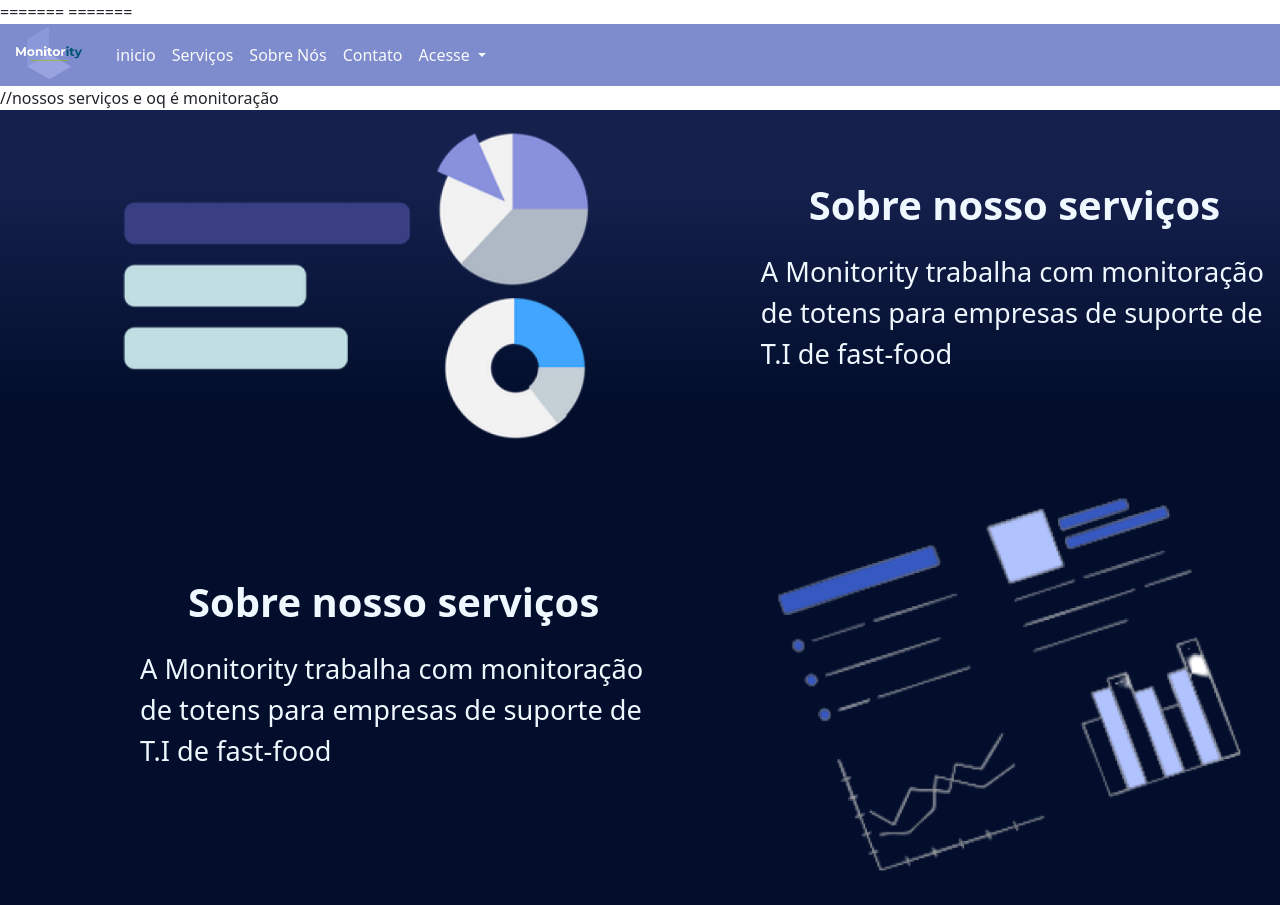
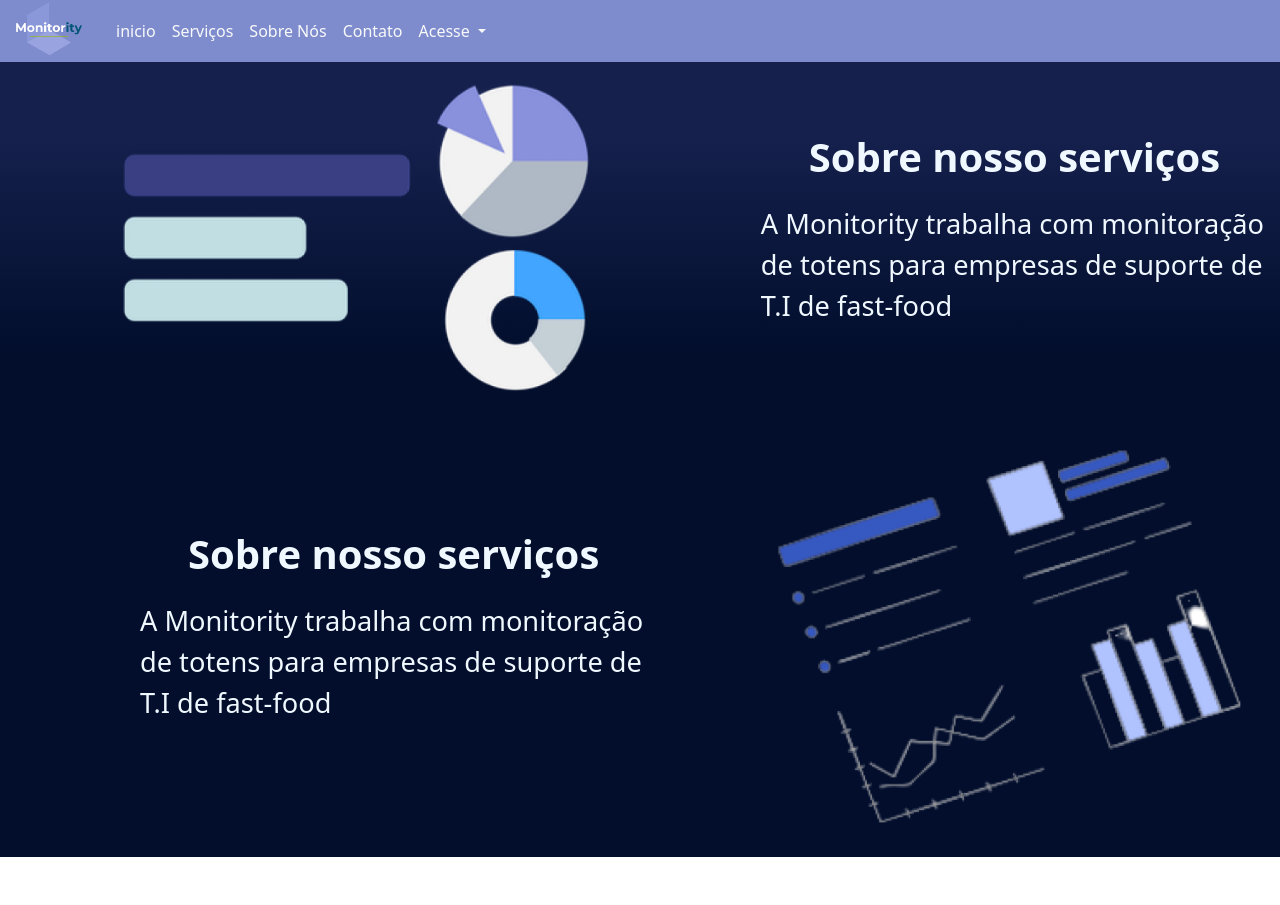
Before and after one commit to monitority/Monitor, a website: page site/public/index.html in a window 1280 px wide. After the commit the page ends 857 px from the top, so only its background shows below. Drawn offline with nearby package versions, Linux system fonts and the light colour scheme.

Commit message:
homo att

```diff
--- a/site/public/index.html
+++ b/site/public/index.html
@@ -10,10 +10,9 @@
 
 
 
-=======
     <link href="https://cdn.jsdelivr.net/npm/bootstrap@5.3.0-alpha1/dist/css/bootstrap.min.css" rel="stylesheet" integrity="sha384-GLhlTQ8iRABdZLl6O3oVMWSktQOp6b7In1Zl3/Jr59b6EGGoI1aFkw7cmDA6j6gD" crossorigin="anonymous">
-    <link rel="stylesheet" href="/site/public/css/style.css">
-    <link rel="stylesheet" href="index.css">
+    <link rel="stylesheet" href="./css/style.css">
+    <link rel="stylesheet" href="./css/index.css">
 
 
     <title>Home |</title >
@@ -22,10 +21,9 @@
 <body>
 
 
-=======
     <nav class="navbar navbar-expand-lg bg-body-tertiary">
         <div class="container-fluid roxo">
-            <b><a class="navbar-brand" href="#"><img src="/site/public/assets/imgs/logoHome.png" alt="" width="80"></a></b>
+            <b><a class="navbar-brand" href="#"><img src="./assets/imgs/logoHome.png" alt="" width="80"></a></b>
 
           <button class="navbar-toggler" type="button" data-bs-toggle="collapse" data-bs-target="#navbarNavDropdown" aria-controls="navbarNavDropdown" aria-expanded="false" aria-label="Toggle navigation">
             <span class="navbar-toggler-icon"></span>
@@ -58,7 +56,7 @@
         </div>
       </nav>
 
-      //nossos serviços e oq é monitoração
+      <!--nossos serviços e oq é monitoração-->
        <div class="nossoServico">
         <div class="container-fluid">
             <div class="row">
```
Also changed, not shown: site/public/css/index.css (renamed from site/public/index.css), site/public/css/login.svg (deleted).
